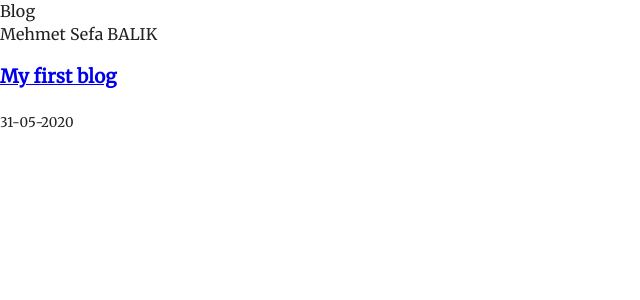
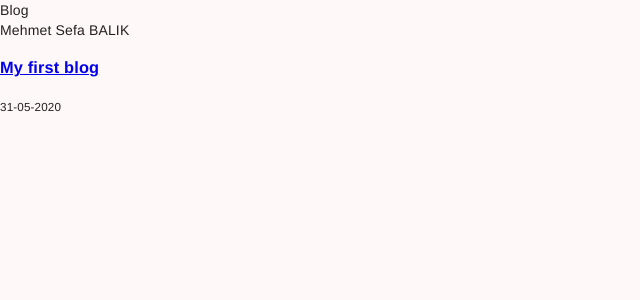
Before and after one commit to mehmetsefabalik/blog, a Next.js app: page / in a window 1280 px wide. Shown: the top 300 px of the page, without its empty margins (0-640 px from the left). Built offline with nearby package versions, Linux system fonts and the light colour scheme.

Commit message:
home-page.scss is added

```diff
--- a/pages/_document.js
+++ b/pages/_document.js
@@ -23,7 +23,7 @@ class MyDocument extends Document {
             rel="stylesheet"
           ></link>
         </Head>
-        <body style={{ fontFamily: "'Merriweather', serif" }}>
+        <body>
           <Main />
           <NextScript />
         </body>
--- a/pages/index.tsx
+++ b/pages/index.tsx
@@ -7,7 +7,7 @@ import { PostList } from "../containers/post-list";
 
 function Index(props) {
   return (
-    <div>
+    <div id="home-container">
       <Header />
       <PersonalInfo />
       <PostList posts={props.posts} />
--- /dev/null
+++ b/styles/home-page.scss
@@ -0,0 +1,12 @@
+$myFont: Montserrat, Helvetica, sans-serif;
+$bgcolor: #FEF8F8;
+
+#home-container {
+  font-family: $myFont;
+  background-color: $bgcolor;
+  height: 100vh;
+  width: 100vw;
+  header{
+
+  }
+}
--- a/styles/index.scss
+++ b/styles/index.scss
@@ -1,11 +1,2 @@
-body {
-  font-size: 1rem !important;
-}
-
-@media (max-width: 600px) {
-  code {
-    font-size: 10px !important;
-  }
-}
-
 @import "post.scss";
+@import "home-page.scss";
--- a/styles/post.scss
+++ b/styles/post.scss
@@ -2,6 +2,12 @@
   margin-top: 1em;
   font-size: 80%;
   opacity: 0.6;
+}
+
+@media (max-width: 600px) {
+  code {
+    font-size: 10px !important;
+  }
 }
 
 .page {
```
